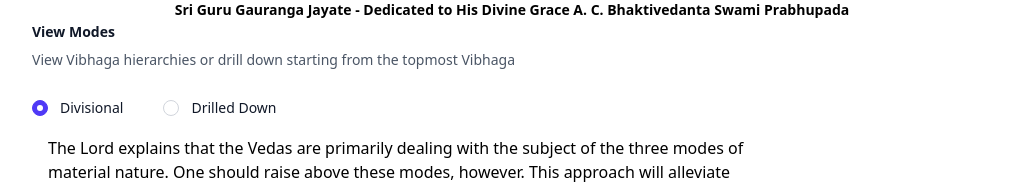
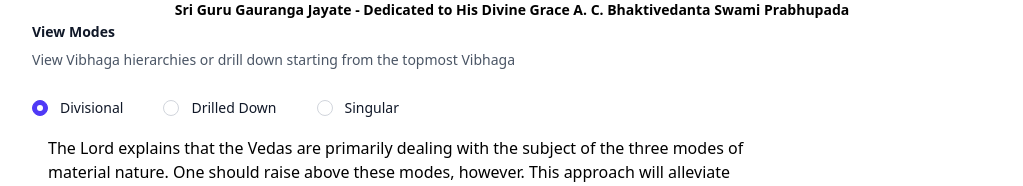
Before and after one commit to gaurahari-dasa/train-bg, a Vue app: page / in a window 1280 px wide. Shown: the top 186 px of the page, without its empty margins (128-1151 px from the left). Built offline with nearby package versions, Linux system fonts and the light colour scheme.

Commit message:
Singular view introduced, Haribol

```diff
--- a/src/App.vue
+++ b/src/App.vue
@@ -5,7 +5,7 @@ import { description, train } from './components/slokas';
 import RadioGroup from './components/RadioGroup.vue';
 import { ref } from 'vue';
 
-const mode = ref('hierarchical');
+const viewMode = ref('hierarchical');
 </script>
 
 <template>
@@ -15,7 +15,7 @@ const mode = ref('hierarchical');
     <div>
       <RadioGroup legend="View Modes"
         description="View Vibhaga hierarchies or drill down starting from the topmost Vibhaga" name="view-method"
-        @changed="mode = $event" :views="[
+        @changed="viewMode = $event" :options="[
           {
             caption: 'Divisional',
             id: 'divisional',
@@ -24,9 +24,13 @@ const mode = ref('hierarchical');
             caption: 'Drilled Down',
             id: 'drilled-down',
           },
+          {
+            caption: 'Singular',
+            id: 'singular',
+          },
         ]" />
     </div>
     <!-- <SlokaList /> -->
-    <Vibhaga :train :description :hidden="false" :mode />
+    <Vibhaga v-if="viewMode != 'singular'" :train :description :hidden="false" :mode="viewMode" />
   </main>
 </template>
--- a/src/components/RadioGroup.vue
+++ b/src/components/RadioGroup.vue
@@ -3,16 +3,16 @@
     <legend class="text-sm/6 font-semibold text-gray-900">{{ legend }}</legend>
     <p class="mt-1 text-sm/6 text-gray-600">{{ description }}</p>
     <div class="mt-6 space-y-6 sm:flex sm:items-center sm:space-y-0 sm:space-x-10">
-      <div v-for="view in views" :key="view.id" class="flex items-center">
-        <input :id="`${view.id}-${name}-radio`" :name type="radio" :checked="view.id === views[0].id" class="relative size-4 appearance-none rounded-full border border-gray-300 bg-white before:absolute before:inset-1 before:rounded-full before:bg-white not-checked:before:hidden checked:border-indigo-600 checked:bg-indigo-600 focus-visible:outline-2 focus-visible:outline-offset-2 focus-visible:outline-indigo-600 disabled:border-gray-300 disabled:bg-gray-100 disabled:before:bg-gray-400 forced-colors:appearance-auto forced-colors:before:hidden" @change="$emit('changed', view.id)" />
-        <label :for="`${view.id}-${name}-radio`" class="ml-3 block text-sm/6 font-medium text-gray-900">{{ view.caption }}</label>
+      <div v-for="option in options" :key="option.id" class="flex items-center">
+        <input :id="`${option.id}-${name}-radio`" :name type="radio" :checked="option.id === options[0].id" class="relative size-4 appearance-none rounded-full border border-gray-300 bg-white before:absolute before:inset-1 before:rounded-full before:bg-white not-checked:before:hidden checked:border-indigo-600 checked:bg-indigo-600 focus-visible:outline-2 focus-visible:outline-offset-2 focus-visible:outline-indigo-600 disabled:border-gray-300 disabled:bg-gray-100 disabled:before:bg-gray-400 forced-colors:appearance-auto forced-colors:before:hidden" @change="$emit('changed', option.id)" />
+        <label :for="`${option.id}-${name}-radio`" class="ml-3 block text-sm/6 font-medium text-gray-900">{{ option.caption }}</label>
       </div>
     </div>
   </fieldset>
 </template>
 
 <script setup>
-defineProps(['legend', 'description', 'views', 'name'])
+defineProps(['legend', 'description', 'options', 'name'])
 defineEmits(['changed'])
 
 </script>
```
